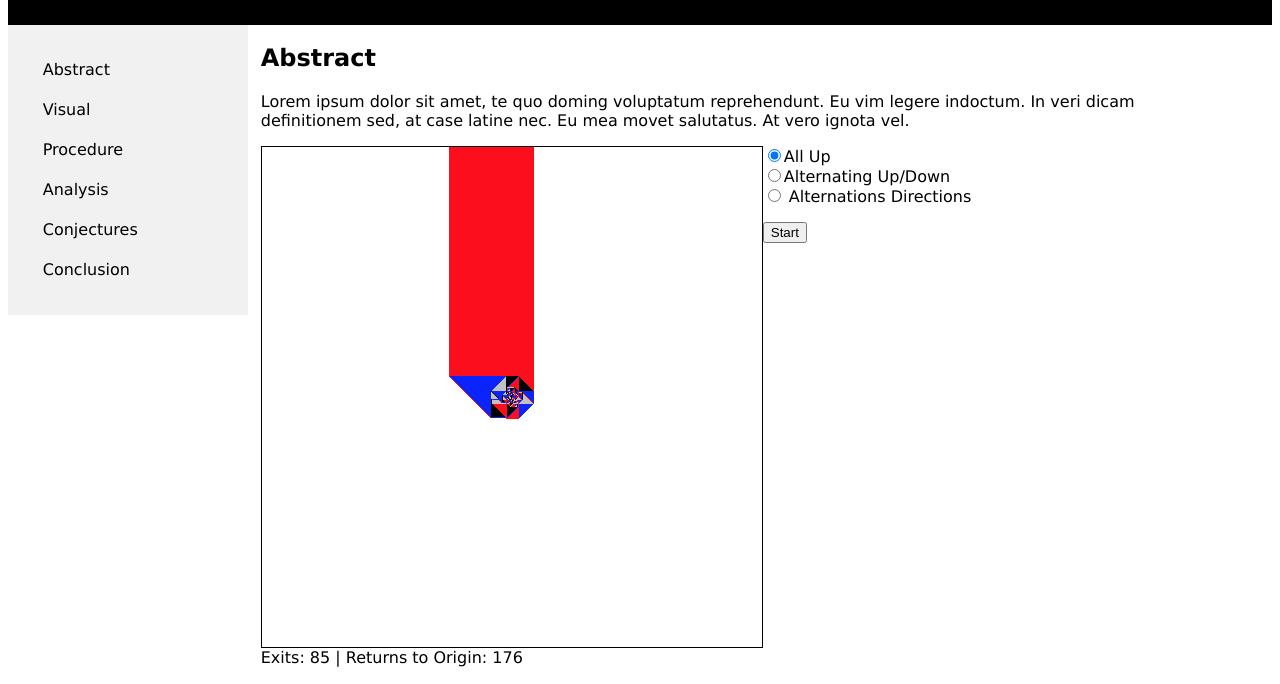
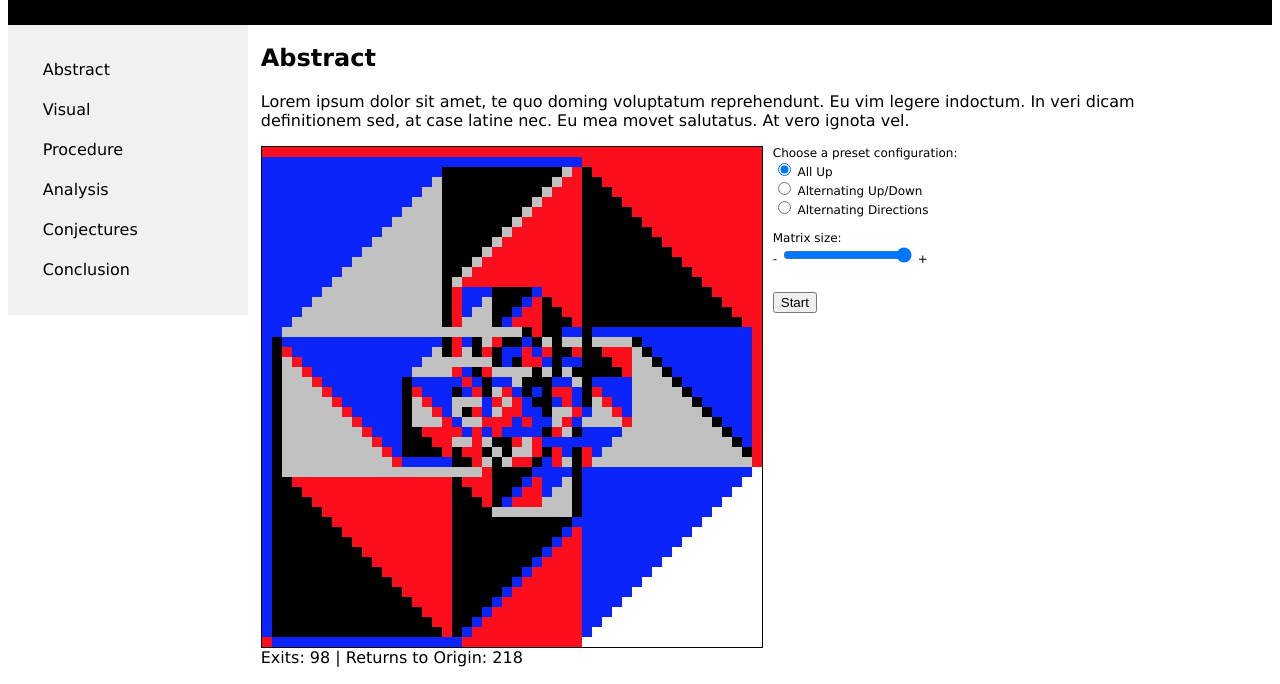
Before and after one commit to nickatomlin/Rotor-Routing, a plain HTML site: page index.html in a window 1280 px wide. Both pictures are taken after a click on the button "Start". Shown: the part 77-761 px from the top of the page. Drawn offline with Linux system fonts and the light colour scheme.

Commit message:
matrix size

```diff
--- a/index.html
+++ b/index.html
@@ -39,9 +39,12 @@
         </div>
         <div id="form">
           <form id="config_form">
-            <input type="radio" name="config" value="0" checked>All Up<br>
-            <input type="radio" name="config" value="1">Alternating Up/Down<br>
-            <input type="radio" name="config" value="2"> Alternations Directions
+            Choose a preset configuration: <br>
+            <input type="radio" name="config" value="0" checked> All Up<br>
+            <input type="radio" name="config" value="1"> Alternating Up/Down<br>
+            <input type="radio" name="config" value="2"> Alternating Directions<br><br>
+            Matrix size: <br>
+            - <input type="range" name="size" min="50" max="500" value="500" step="1"> + <br><br>
           </form>
           <button onclick="init()">Start</button>
         </div>
--- a/js/main.js
+++ b/js/main.js
@@ -4,11 +4,11 @@ var timer;
 /* Defines a matrix with dimension dim and fills it with zeroes. This matrix
    is used to store the directions of arrows at each point on the grid. */
 var matrix = [];
-var dim = 500; // matrix size, currently 500x500
-var center = Math.floor(dim / 2.0);
-var n = Math.ceil(500.0 / dim); // the size of squares in the visualization
-var particle = true; // whether or not a particle exists in the matrix
-var loc = [center,center]; // location of current particle
+// var dim = 500; // matrix size, currently 500x500
+// var center = Math.floor(dim / 2.0);
+// var n = Math.ceil(500.0 / dim); // the size of squares in the visualization
+// var particle = true; // whether or not a particle exists in the matrix
+// var loc = [center,center]; // location of current particle
 var exits = 0; // number of times a particle exits the matrix
 var returns = 0; // number of times a particle returns to the origin
 
@@ -43,9 +43,27 @@ function configure(num) {
    Initialized as empty, but may look like [[24,24], [32,45]] after update has
    been repeatedly called. */
 
+function nearest_divisor(num) {
+  divisors = [50, 100, 125, 250, 500];
+  var best_dif = 500;
+  var best_div = 50;
+  for (var i = 0; i < divisors.length; i++) {
+    if (divisors[i] - num < best_dif) {
+      best_div = divisors[i];
+      best_dif = divisors[i] - num;
+    }
+  }
+  return best_div;
+}
+
 function init() {
   var form_elements = document.getElementById("config_form").elements;
   var con = form_elements["config"].value;
+  dim = nearest_divisor(form_elements["size"].value); // matrix size, currently 500x500
+  center = Math.floor(dim / 2.0);
+  n = (500.0 / dim); // the size of squares in the visualization
+  particle = true; // whether or not a particle exists in the matrix
+  loc = [center,center]; // location of current particle
   configure(con);
   canvas = document.getElementById("canvas");
   ctr = document.getElementById("counter");
--- a/style.css
+++ b/style.css
@@ -63,6 +63,8 @@ body {
 }
 #form {
   width: 30%;
+  font-size: 12px;
+  padding-left: 10px;
 }
 #footer {
     background-color: black;
```
